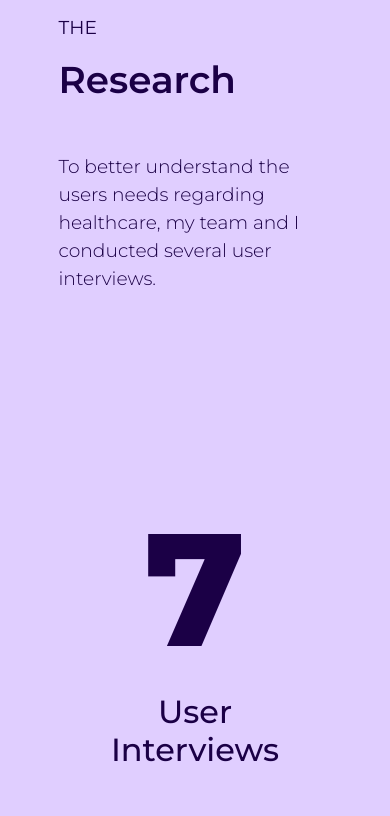
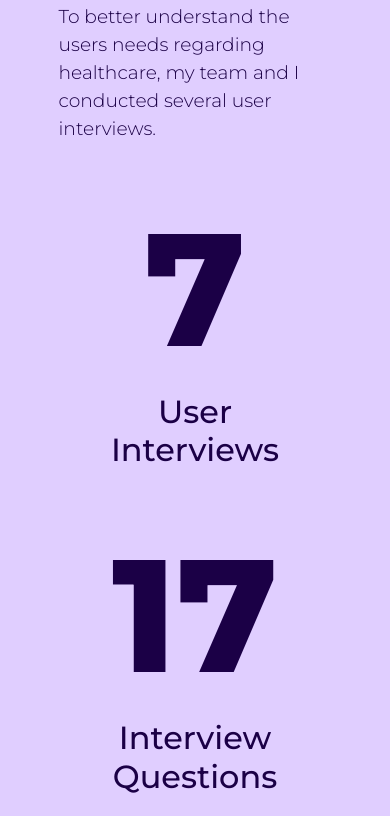
Before and after one commit to madisonbuhse/folio, a plain HTML site: page genie.html in a window 390 px wide. Shown: the part 8166-8982 px from the top of the page. Drawn offline with nearby package versions, Linux system fonts and the light colour scheme.

Commit message:
fixed padding

```diff
--- a/genie.css
+++ b/genie.css
@@ -580,8 +580,11 @@ h1 {
         margin-left: 20%;
         margin-right: 20%;
     }
-    .dataone {
+    .interviewsone {
         margin-top: 0;
+    }
+    #research {
+        padding-top: 0;
     }
 }
 
--- a/genie.html
+++ b/genie.html
@@ -163,9 +163,9 @@
                 <h1>Research</h1>
                 <p class="under">To better understand the users needs regarding healthcare, my team and I conducted several user interviews.</p>
                 <div class="research">
-                    <div class="interviews">
+                    <div class="interviews interviewsone">
                         <div class="interview">
-                        <h1 class="data dataone">7</h1>
+                        <h1 class="data">7</h1>
                         <h2>User Interviews</h2>
                         </div>
                         <div class="interview">
```
